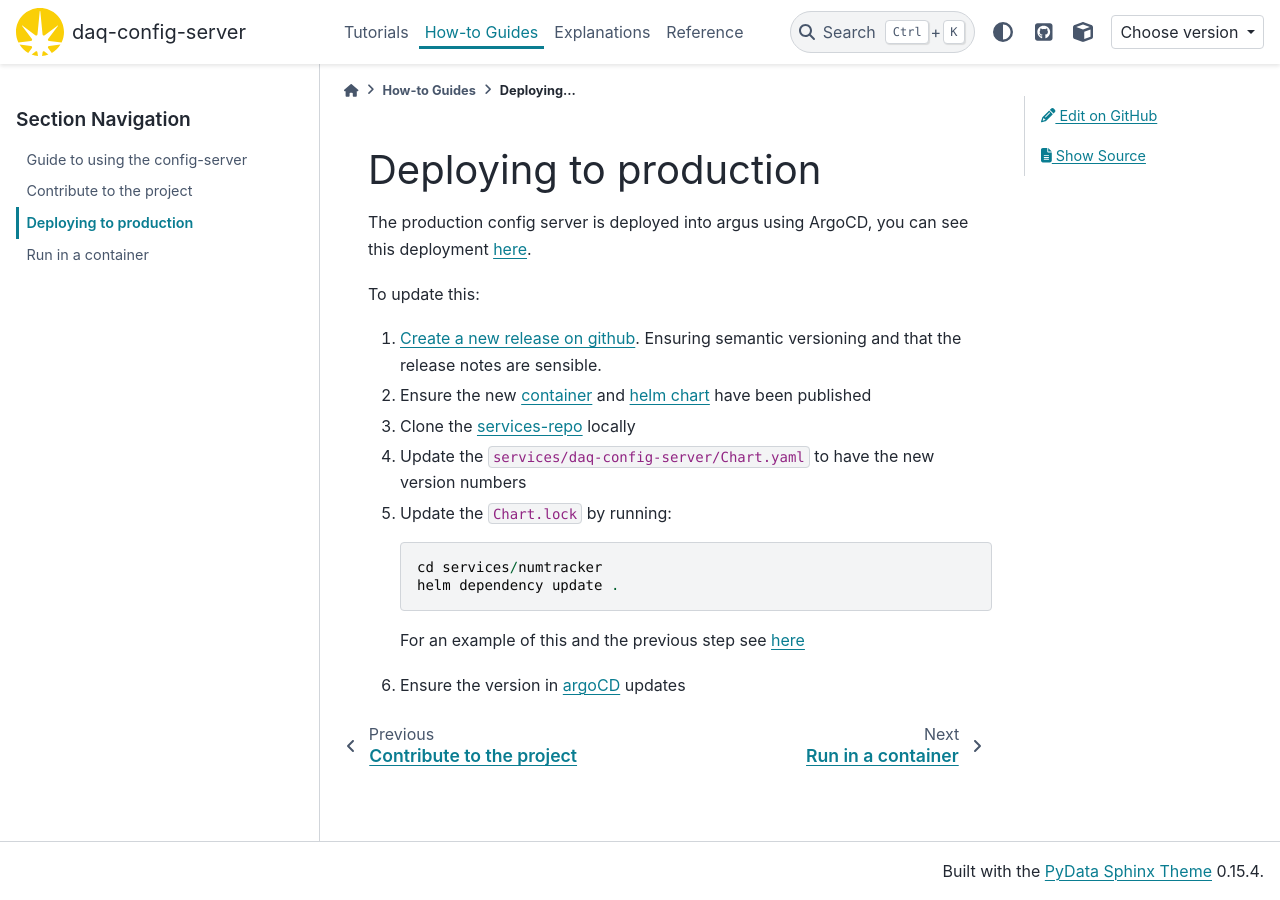
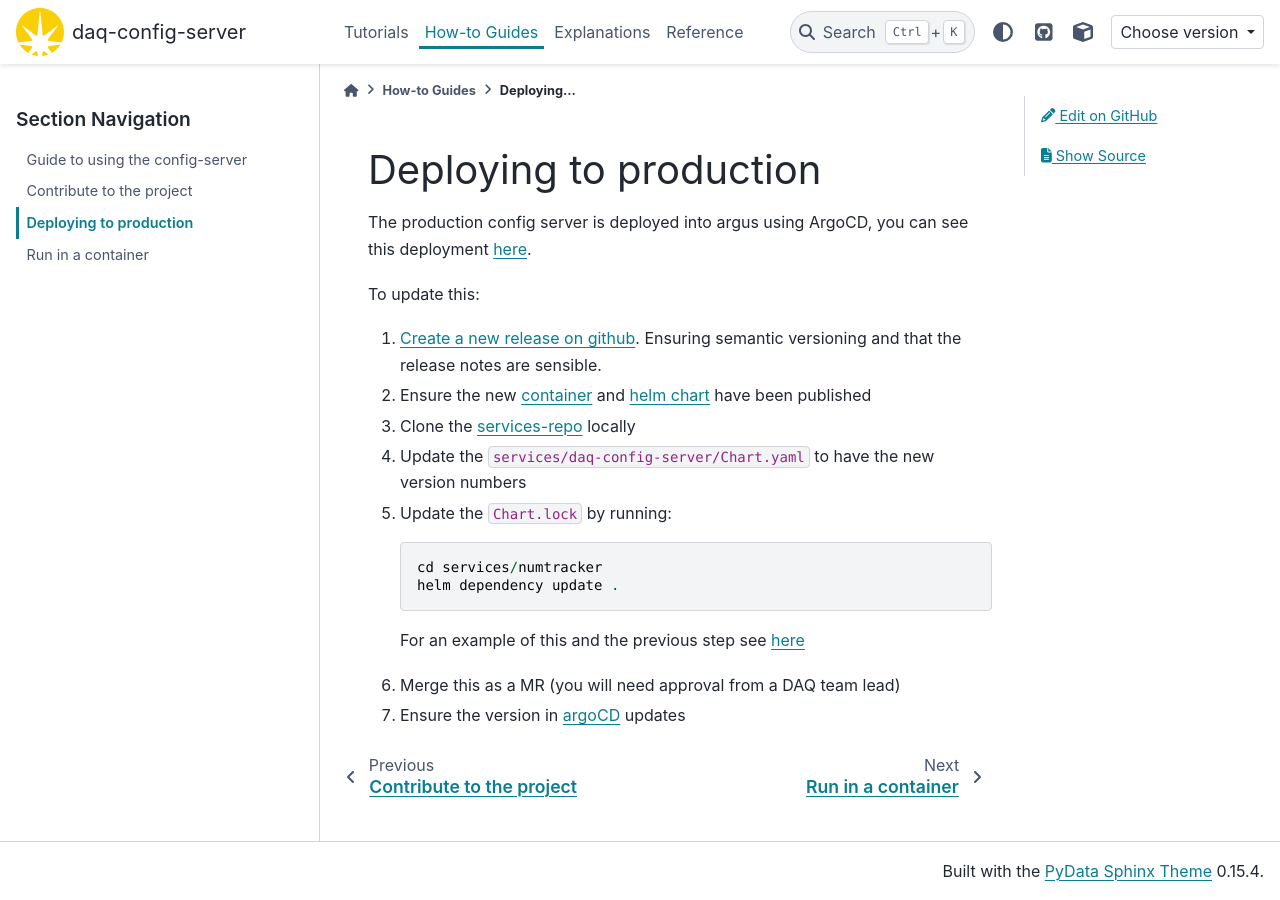
Before and after one commit to DiamondLightSource/daq-config-server, a Sphinx documentation site: the page built from docs/how-to/release-and-deploy.md, in a window 1280 px wide. Built offline with Sphinx 7.4.7 and the PyData theme 0.15.4, drawn with Linux system fonts in a browser that asks for light colours; pages that are not in the unit, such as notebooks, are missing from menus; the version number could not be read and is left out.

Commit message:
Add merge request step for deployment process
Added a step for merging as a merge request with approval requirement.

```diff
--- a/docs/how-to/release-and-deploy.md
+++ b/docs/how-to/release-and-deploy.md
@@ -21,4 +21,6 @@ To update this:
 
     For an example of this and the previous step see [here](https://gitlab.diamond.ac.uk/daq/athena-app/-/merge_requests/34)
 
+6. Merge this as a MR (you will need approval from a DAQ team lead)
+
 6. Ensure the version in [argoCD](https://argocd.diamond.ac.uk/applications/daq-config-server/daq-config-server) updates
```
